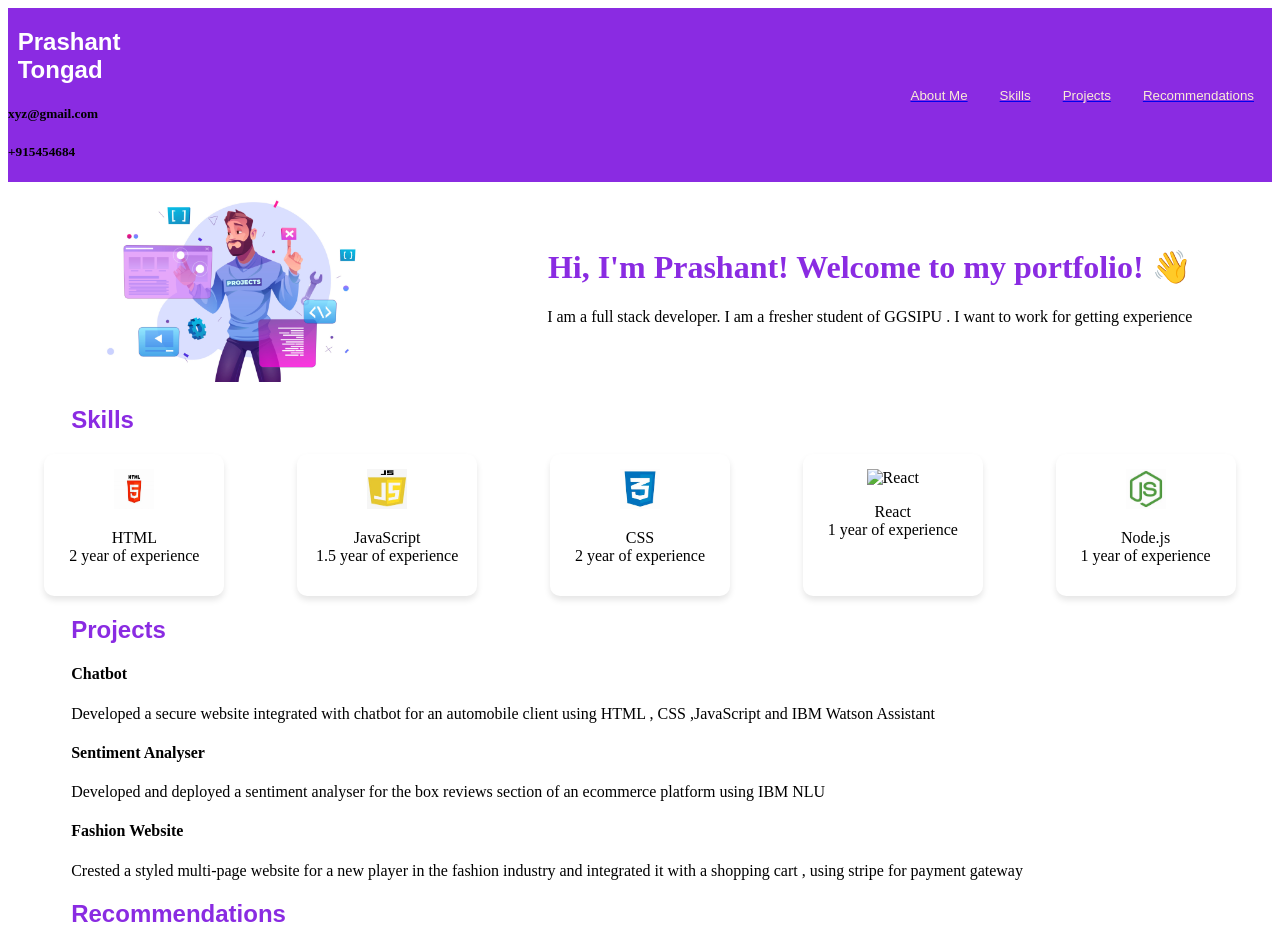
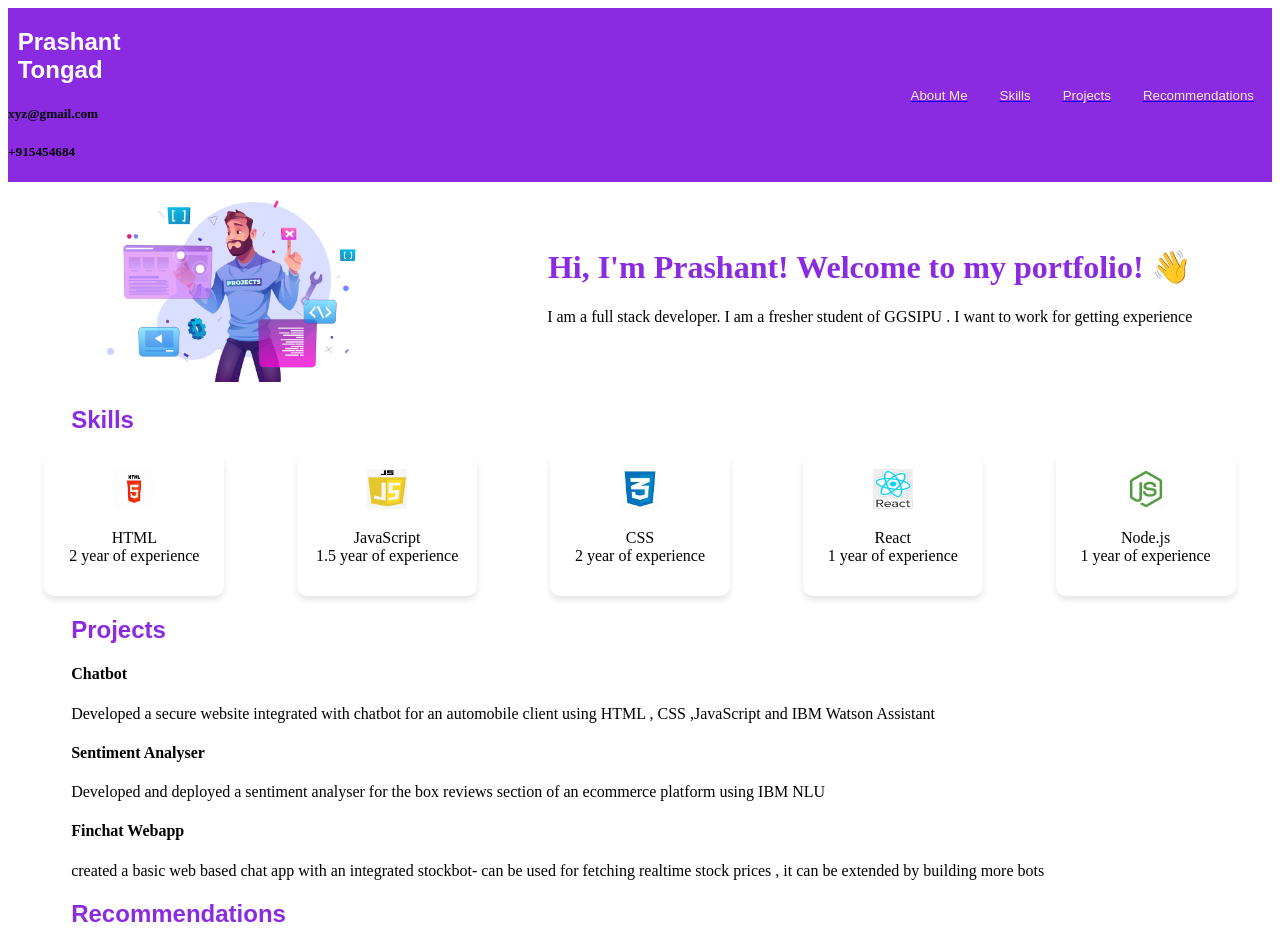
Before and after one commit to Prashant-tgr/Myportfolio, a plain HTML site: page index.html in a window 1280 px wide. Shown: the top 945 px of the page. Drawn offline with Linux system fonts and the light colour scheme.

Commit message:
Update index.html

```diff
--- a/index.html
+++ b/index.html
@@ -42,7 +42,7 @@
                 <div  class="skill-card"><img src="html.jpg" alt="HTML"><p>HTML<br>2 year of experience</p></div>
                 <div class="skill-card"><img src="images/js.jpg" alt="JavaScript"><p>JavaScript<br>1.5 year of experience</p></div>
                 <div class="skill-card"><img src="css.jpg" alt="CSS"><p>CSS<br>2 year of experience</p></div>
-                <div class="skill-card"><img src="react.jpg" alt="React"><p>React<br>1 year of experience</p></div>
+                <div class="skill-card"><img src="images/react.jpg" alt="React"><p>React<br>1 year of experience</p></div>
                 <div class="skill-card"><img src="images/node-js.jpg" alt="Node"><p>Node.js<br>1 year of experience</p></div>
 
 
@@ -67,8 +67,8 @@
                     <p>Developed and deployed a sentiment analyser for the box reviews section of an ecommerce platform using IBM NLU</p>
                 </div>
                 <div>
-                    <h4>Fashion Website</h4>
-                    <p>Crested a styled multi-page website for a new player in the fashion industry and integrated it with a shopping cart , using stripe for payment gateway</p>
+                    <h4>Finchat Webapp</h4>
+                    <p>created a basic web based chat app with an integrated stockbot- can be used for fetching realtime stock prices , it can be extended by building more bots</p>
                 </div>
                 </div>
 
```
